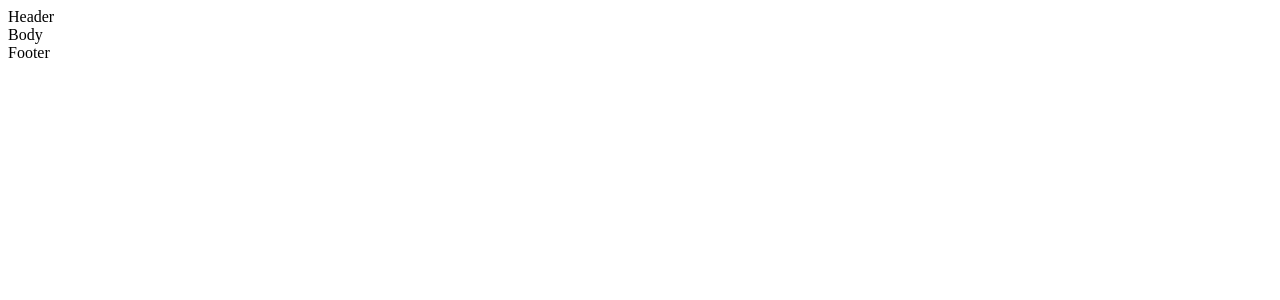
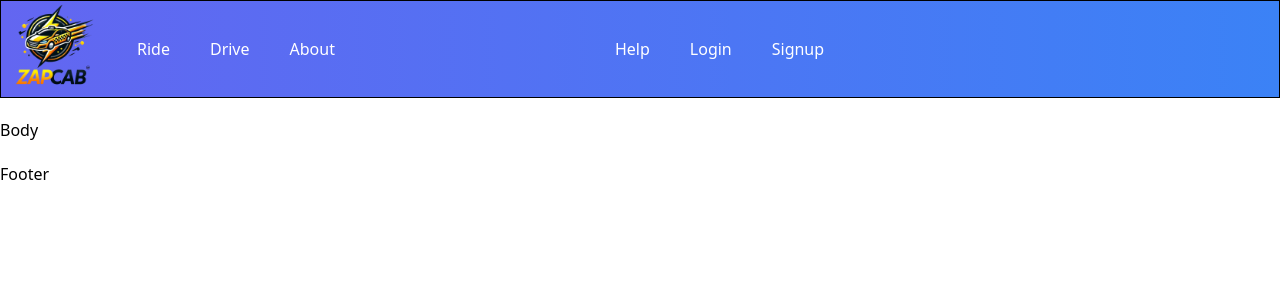
Before and after one commit to jayabha-jayas/ZapCab, a React (Vite) app: page / in a window 1280 px wide. Shown: the top 300 px of the page. Built offline with nearby package versions, Linux system fonts and the light colour scheme.

Commit message:
Add. header

```diff
--- a/src/Body.jsx
+++ b/src/Body.jsx
@@ -1,7 +1,7 @@
 import React from 'react';
 
 const Body = () => {
-  return <div> Body </div>;
+  return <div className="mt-5"> Body </div>;
 };
 
 export default Body;
--- a/src/Footer.jsx
+++ b/src/Footer.jsx
@@ -1,7 +1,7 @@
 import React from 'react';
 
 const Footer = () => {
-  return <div> Footer </div>;
+  return <div className="mt-5"> Footer </div>;
 };
 
 export default Footer;
--- a/src/Header.jsx
+++ b/src/Header.jsx
@@ -1,7 +1,51 @@
+/* eslint-disable react/prop-types */
 import React from 'react';
+import logo from './images/logo.png';
+import '../index.css';
+const Logo = () => {
+  return <img src={logo} className="w-24 mr-5"></img>;
+};
+
+const NavGroup = (props) => {
+  const { items } = props;
+
+  return (
+    <div className="flex">
+      {items?.map((item, index) => (
+        <div
+          key={index}
+          className="py-3 px-5 text-white hover:cursor-pointer hover:bg-zinc-900 rounded-full "
+        >
+          {item}
+        </div>
+      ))}
+    </div>
+  );
+};
+
+const NavItems = (props) => {
+  const { rightItems, leftItems } = props;
+  return (
+    <div className="flex justify-between items-center">
+      <div className="mr-60">
+        <NavGroup items={leftItems} />
+      </div>
+      <div>
+        <NavGroup items={rightItems} />
+      </div>
+    </div>
+  );
+};
 
 const Header = () => {
-  return <div> Header </div>;
+  const leftItems = ['Ride', 'Drive', 'About'];
+  const rightItems = ['Help', 'Login', 'Signup'];
+  return (
+    <div className="flex items-center border border-black bg-gradient-to-r from-indigo-500 to-blue-500 ">
+      <Logo />
+      <NavItems leftItems={leftItems} rightItems={rightItems} />
+    </div>
+  );
 };
 
 export default Header;
```
